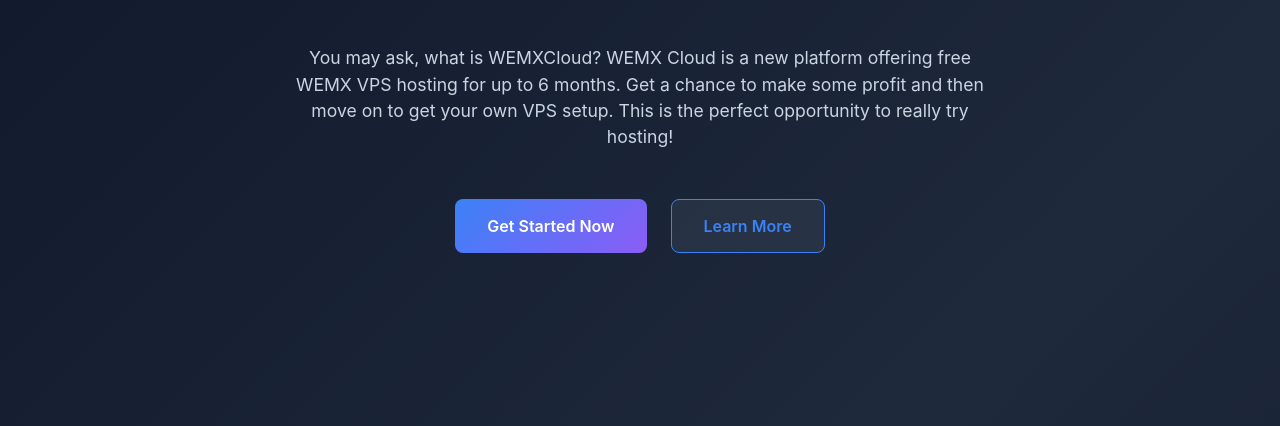
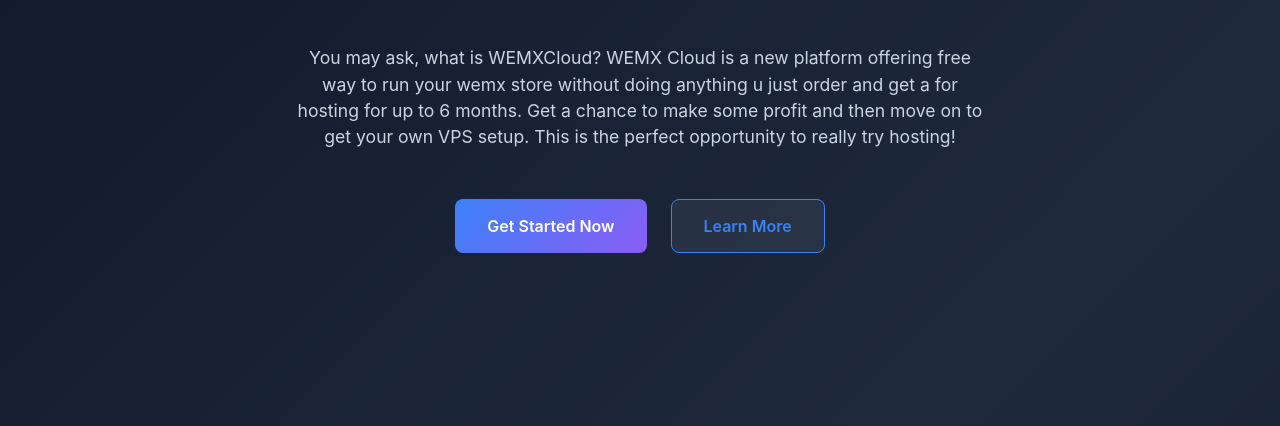
Before and after one commit to EWANZO101/wemx.cloudcoming, a plain HTML site: page home.html in a window 1280 px wide. Shown: the part 314-740 px from the top of the page. Drawn offline with nearby package versions, Linux system fonts and the light colour scheme.

Commit message:
Revise WEMXCloud description in home.html
Updated the description of WEMXCloud to clarify its services.

```diff
--- a/home.html
+++ b/home.html
@@ -267,7 +267,7 @@
         <p class="hero-subtitle">Free WEMX VPS Hosting for 6 Months</p>
 
         <p style="font-size: 1.1rem; color: #cbd5e1; margin-bottom: 3rem; max-width: 700px; margin-left: auto; margin-right: auto;">
-            You may ask, what is WEMXCloud? WEMX Cloud is a new platform offering free WEMX VPS hosting for up to 6 months. Get a chance to make some profit and then move on to get your own VPS setup. This is the perfect opportunity to really try hosting!
+            You may ask, what is WEMXCloud? WEMX Cloud is a new platform offering free way to run your wemx store without doing anything u just order and get a  for hosting for up to 6 months. Get a chance to make some profit and then move on to get your own VPS setup. This is the perfect opportunity to really try hosting!
         </p>
 
         <div class="cta-buttons">
```
